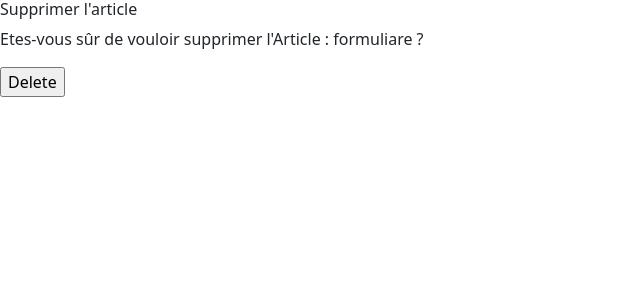
After one commit to nathan79-c/crud_app_with_django, a Django app: page /articles/2/delete in a window 1280 px wide. The commit adds this page. Shown: the top 300 px of the page, without its empty margins (0-640 px from the left). Run offline with Django 4.2, Linux system fonts and the light colour scheme; data comes from the database, SQL or seed files in the repository; both versions use the stored data as it was after the commit; some libraries are stand-ins or nearby versions.

Commit message:
fin de la crud app

```diff
--- /dev/null
+++ b/myDjangoBlog/blog/templates/blog/article_delete.html
@@ -0,0 +1,12 @@
+{% extends 'blog/layouts/base.html' %}
+
+{%  block content %}
+<h6> Supprimer l'article </h6>
+<p>Etes-vous sûr de vouloir supprimer l'Article : {{ article.title }} ?</p>
+<form action="" method="post">
+    {% csrf_token%}
+    <input type="submit" value ="Delete">
+</form>
+
+
+{% endblock %}
--- a/myDjangoBlog/blog/templates/blog/index.html
+++ b/myDjangoBlog/blog/templates/blog/index.html
@@ -7,6 +7,8 @@
     <p> {{Article.description }} </p>
 
     <a href="{% url 'update_article' Article.id  %}">Modifier</a>
+    <a href="{% url 'delete_article' Article.id  %}">Supprimer</a>
+
     <hr>
     <p>{{Article.content}}
  {% endfor %}
--- a/myDjangoBlog/blog/views.py
+++ b/myDjangoBlog/blog/views.py
@@ -60,3 +60,9 @@ def article_update(request, id):
 
 
     return render(request,'blog/update.html',{'form':form})
+def article_delete(request, id):
+    article = Article.objects.get(id=id)
+    if request.method == 'POST':
+        article.delete()
+        return redirect('accueil')
+    return render(request,'blog/article_delete.html',{'article':article})
--- a/myDjangoBlog/myDjangoBlog/urls.py
+++ b/myDjangoBlog/myDjangoBlog/urls.py
@@ -23,5 +23,6 @@ urlpatterns = [
     path('accueil/',views.index,name='accueil'),
     path('contact-us/',views.contact,name='contact'),
     path('articles/add/',views.article_create, name='create_article'),
-    path('articles/<int:id>/update',views.article_update,name='update_article')
+    path('articles/<int:id>/update',views.article_update,name='update_article'),
+     path('articles/<int:id>/delete',views.article_delete,name='delete_article'),
 ]
```
Also changed, not shown: myDjangoBlog/db.sqlite3.
